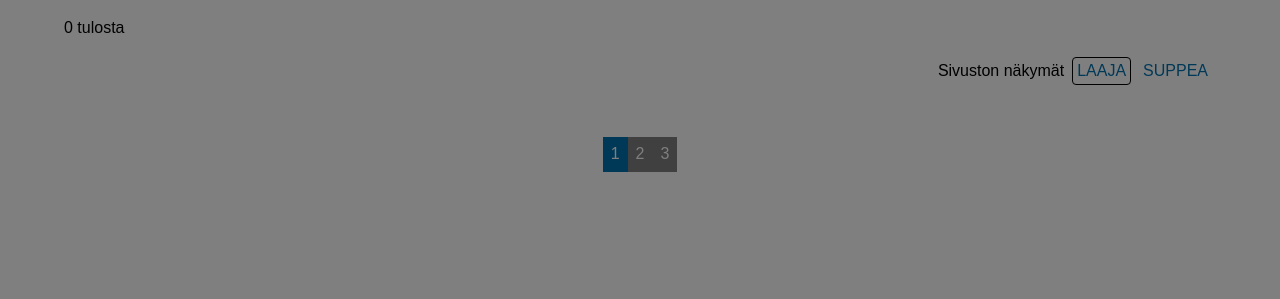
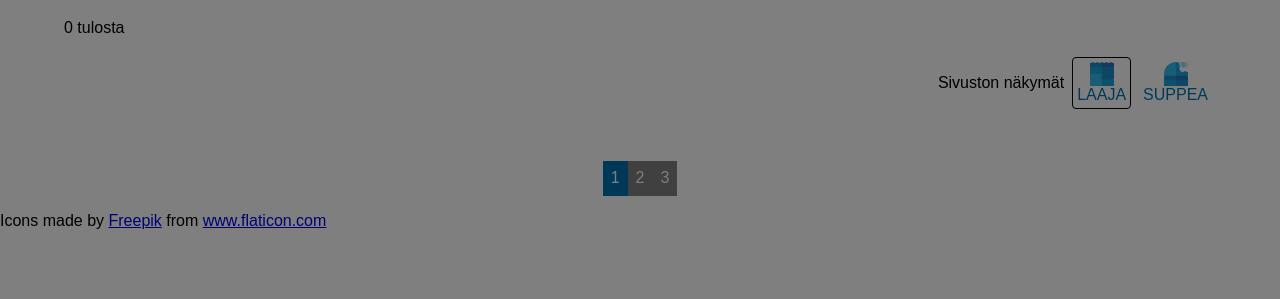
Before and after one commit to rekomerio/statistics-tasks, a website built with webpack: page src/index.html in a window 1280 px wide. Shown: the part 61-360 px from the top of the page. Built offline with nearby package versions, Linux system fonts and the light colour scheme; files whose address does not match are found by name.

Commit message:
Added icons for view buttons

```diff
--- a/src/index.html
+++ b/src/index.html
@@ -12,9 +12,11 @@
                 <div class="views-actions-container">
                     <span>Sivuston näkymät</span>
                     <button id="button-wide" class="view-button" data-active="true">
+                        <img src="../icons/sea.svg">
                         <span>Laaja</span>
                     </button>
                     <button id="button-narrow" class="view-button">
+                        <img src="../icons/wave.svg">
                         <span>Suppea</span>
                     </button>
                 </div>
@@ -25,5 +27,6 @@
             <button id="load-more" class="load-more-button">Näytä lisää</button>
             <div id="button-group"></div>
         </div>
+        <div>Icons made by <a href="https://www.freepik.com" title="Freepik">Freepik</a> from <a href="https://www.flaticon.com/" title="Flaticon">www.flaticon.com</a></div>
     </body>
 </html>
--- a/src/style.scss
+++ b/src/style.scss
@@ -49,6 +49,13 @@ body {
     cursor: pointer;
     outline: inherit;
     padding: 4px;
+    display: flex;
+    flex-direction: column;
+    align-items: center;
+}
+
+.view-button > img {
+    width: 24px;
 }
 
 button:focus {
```
Also changed, not shown: icons/sea.svg (added), icons/wave.svg (added).
